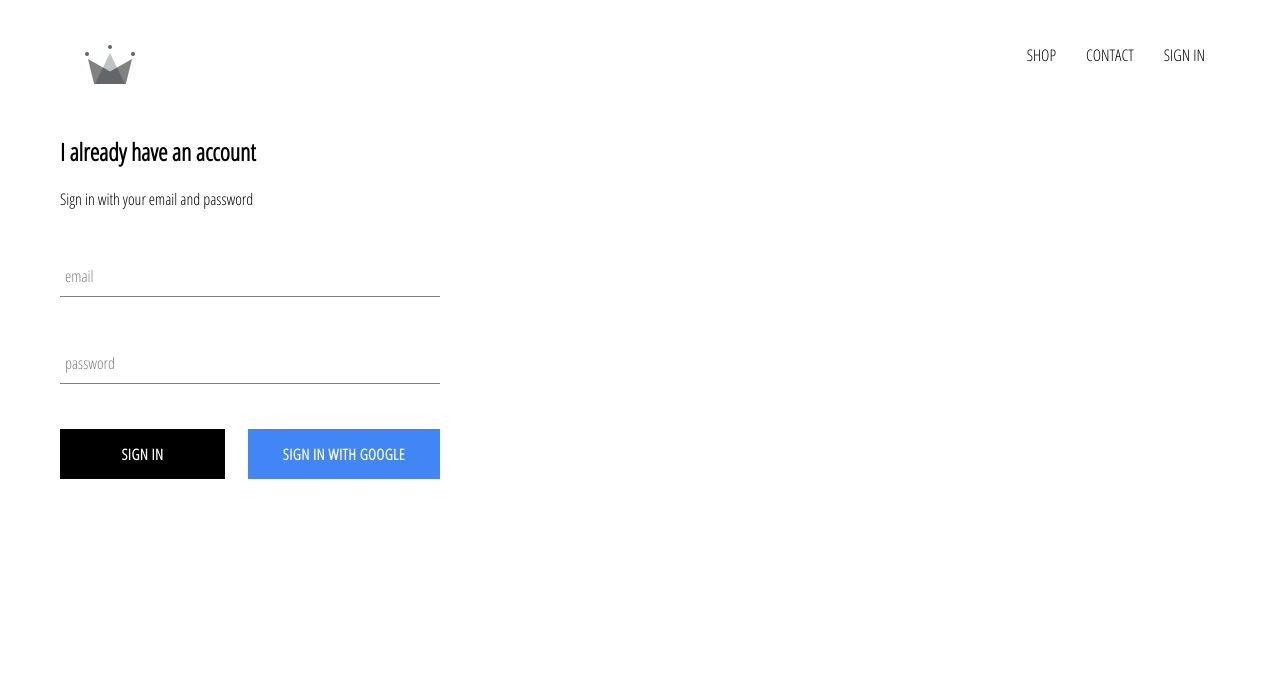
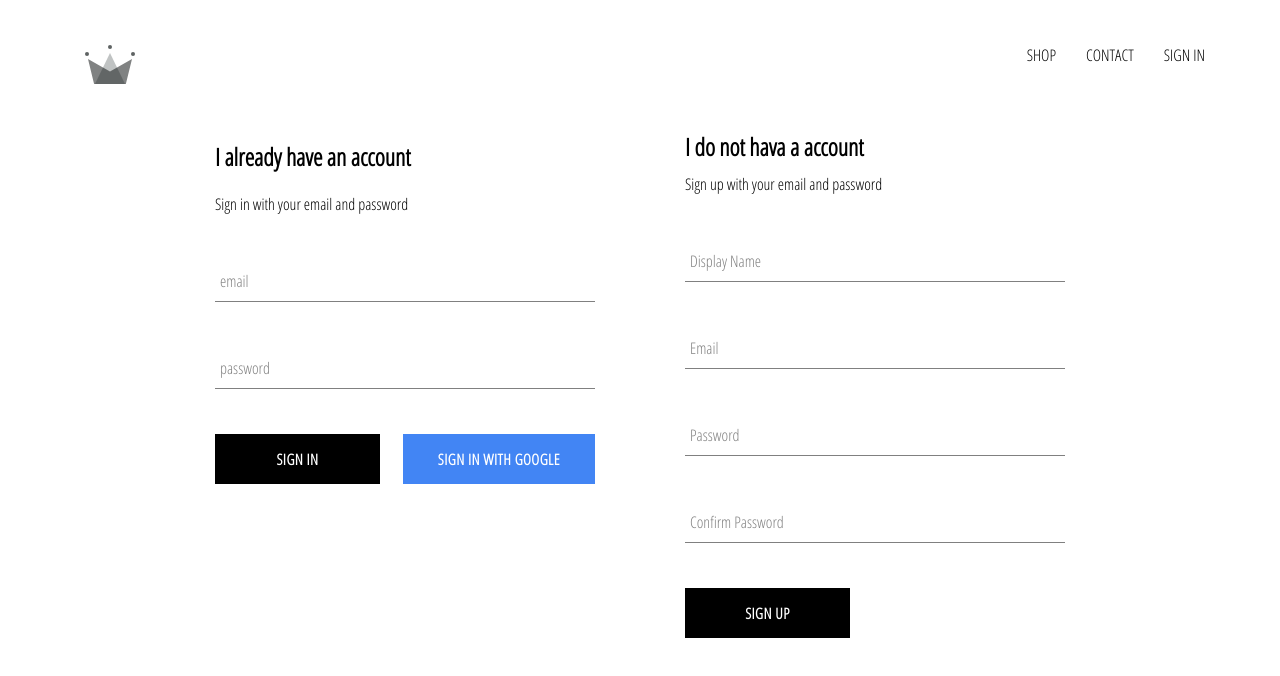
Before and after one commit to devmasterjs/crown-clothing, a React (Create React App) app: page /signin in a window 1280 px wide. Shown: the top 676 px of the page. Built offline with nearby package versions, Linux system fonts and the light colour scheme; no server answers.

Commit message:
implemented firebase utils, included ability to store into firebase database

```diff
--- a/src/App.js
+++ b/src/App.js
@@ -4,7 +4,7 @@
 import ShopPage from "./pages/shop/shop.component";
 import AuthenticatePage from "./pages/authenticate/authenticate.component";
 import Header from "./components/header/header.component";
-import { auth } from "./firebase/firebase.utils";
+import { auth, createUserProfileDocument } from "./firebase/firebase.utils";
 import "./App.css";
 
 class App extends Component {
@@ -18,8 +18,23 @@
   unsubscribeFromAuth = null;
 
   componentDidMount() {
-    this.unsubscribeFromAuth = auth.onAuthStateChanged((user) => {
-      this.setState({ currentUser: user });
+    this.unsubscribeFromAuth = auth.onAuthStateChanged(async (userAuth) => {
+      if (userAuth) {
+        const userRef = await createUserProfileDocument(userAuth);
+
+        userRef.onSnapshot((snapShot) => {
+          this.setState({
+            currentUser: {
+              id: snapShot.id,
+              ...snapShot.data(),
+            },
+          });
+
+          console.log(this.state);
+        });
+      } else {
+        this.setState({ currentUser: userAuth });
+      }
     });
   }
 
--- a/src/components/sign-in/sign-in.component.jsx
+++ b/src/components/sign-in/sign-in.component.jsx
@@ -1,5 +1,5 @@
 import React, { Component } from "react";
-import FormInput from "../form-input/form-input.componet";
+import FormInput from "../form-input/form-input.component";
 import CustomButton from "../custom-button/custom-button.component";
 import { signInWithGoogle } from "../../firebase/firebase.utils";
 import "./sign-in.styles.scss";
--- /dev/null
+++ b/src/components/sign-up/sign-up.component.jsx
@@ -0,0 +1,98 @@
+import React, { Component } from "react";
+import FormInput from "../form-input/form-input.component";
+import CustomButton from "../custom-button/custom-button.component";
+import { auth, createUserProfileDocument } from "../../firebase/firebase.utils";
+import "./sign-up.styles.scss";
+
+class SignUp extends Component {
+  constructor(props) {
+    super(props);
+    this.state = {
+      displayName: "",
+      email: "",
+      password: "",
+      confirmPassword: "",
+    };
+  }
+
+  clearForm = () => {
+    this.setState({
+      displayName: "",
+      email: "",
+      password: "",
+      confirmPassword: "",
+    });
+  };
+
+  handleSubmit = async (event) => {
+    event.preventDefault();
+    const { displayName, email, password, confirmPassword } = this.state;
+    if (password !== confirmPassword) {
+      alert("passwords don't match");
+      return;
+    }
+
+    try {
+      const { user } = await auth.createUserWithEmailAndPassword(
+        email,
+        password
+      );
+      await createUserProfileDocument(user, { displayName });
+      this.clearForm();
+    } catch (error) {
+      console.log(error);
+    }
+  };
+
+  handleChange = (event) => {
+    const { name, value } = event.target;
+    this.setState({ [name]: value });
+  };
+
+  render() {
+    const { displayName, email, password, confirmPassword } = this.state;
+    return (
+      <div className="sign-up">
+        <h2 className="title">I do not hava a account</h2>
+        <span>Sign up with your email and password</span>
+        <form className="sign-up-form" onSubmit={this.handleSubmit}>
+          <FormInput
+            type="text"
+            name="displayName"
+            value={displayName}
+            onChange={this.handleChange}
+            label="Display Name"
+            required
+          />
+          <FormInput
+            type="email"
+            name="email"
+            value={email}
+            onChange={this.handleChange}
+            label="Email"
+            required
+          />
+          <FormInput
+            type="password"
+            name="password"
+            value={password}
+            onChange={this.handleChange}
+            label="Password"
+            required
+          />
+          <FormInput
+            type="password"
+            name="confirmPassword"
+            value={confirmPassword}
+            onChange={this.handleChange}
+            label="Confirm Password"
+            required
+          />
+          <CustomButton type="submit">SIGN UP</CustomButton>
+        </form>
+      </div>
+    );
+  }
+}
+
+export default SignUp;
--- /dev/null
+++ b/src/components/sign-up/sign-up.styles.scss
@@ -0,0 +1,9 @@
+.sign-up {
+  display: flex;
+  flex-direction: column;
+  width: 380px;
+
+  .title {
+    margin: 10px 0;
+  }
+}
--- a/src/firebase/firebase.utils.js
+++ b/src/firebase/firebase.utils.js
@@ -13,6 +13,31 @@
   measurementId: "G-5B0E0DVLRS",
 };
 
+export const createUserProfileDocument = async (userAuth, additionalData) => {
+  if (!userAuth) return;
+
+  const userRef = firestore.doc(`users/${userAuth.uid}`);
+  const snapshot = await userRef.get();
+
+  if (!snapshot.exists) {
+    const { displayName, email } = userAuth;
+    const createdAt = new Date();
+
+    try {
+      await userRef.set({
+        displayName,
+        email,
+        createdAt,
+        ...additionalData,
+      });
+    } catch (error) {
+      console.log("error creating user", error.message);
+    }
+  }
+
+  return userRef;
+};
+
 firebase.initializeApp(config);
 
 export const auth = firebase.auth();
--- a/src/pages/authenticate/authenticate.component.jsx
+++ b/src/pages/authenticate/authenticate.component.jsx
@@ -1,10 +1,12 @@
 import React from "react";
 import SignIn from "../../components/sign-in/sign-in.component";
+import SignUp from "../../components/sign-up/sign-up.component";
 import "./authenticate.styles.scss";
 
 const AuthenticatePage = () => (
-  <div className="sign-in-andsign-up">
+  <div className="signin-and-signup">
     <SignIn />
+    <SignUp />
   </div>
 );
 
--- a/src/pages/authenticate/authenticate.styles.scss
+++ b/src/pages/authenticate/authenticate.styles.scss
@@ -0,0 +1,6 @@
+.signin-and-signup {
+  width: 850px;
+  display: flex;
+  justify-content: space-between;
+  margin: 30px auto;
+}
```
Also changed, not shown: src/components/form-input/form-input.component.jsx (renamed from src/components/form-input/form-input.componet.jsx).
